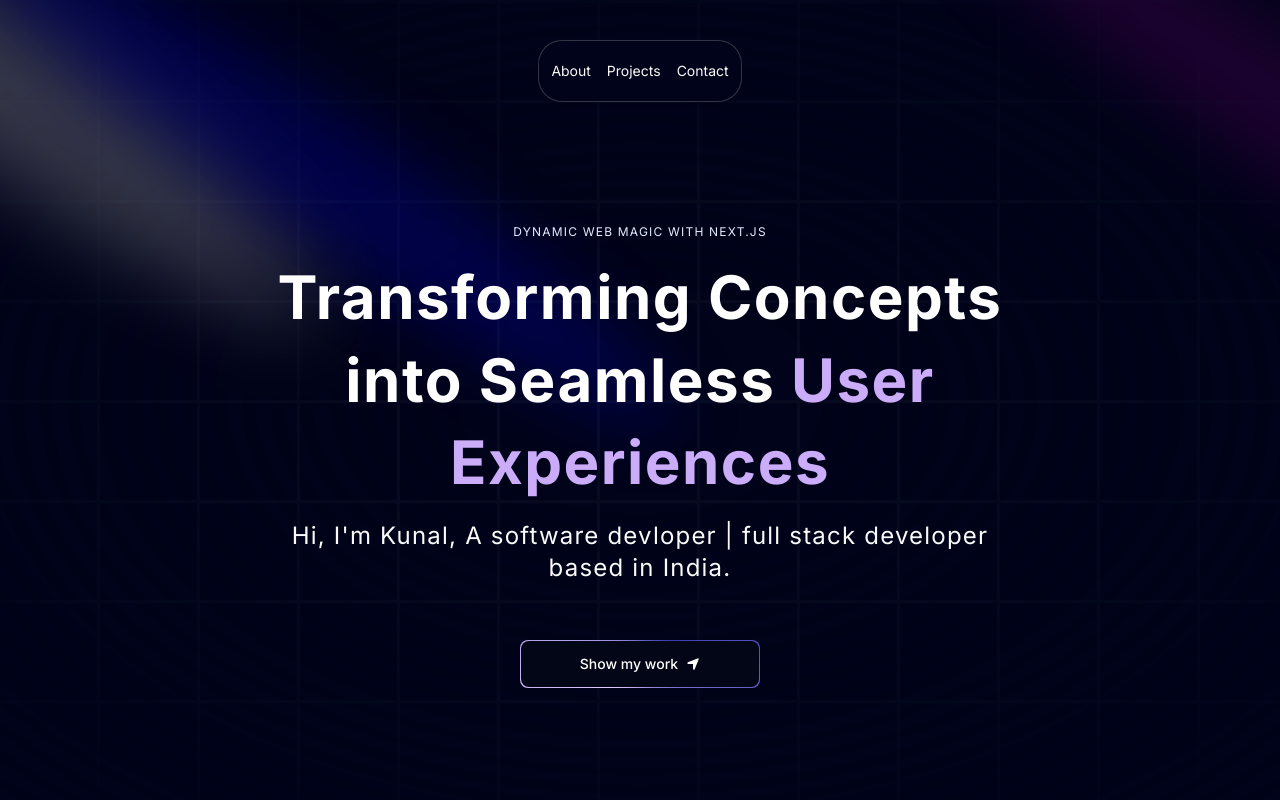
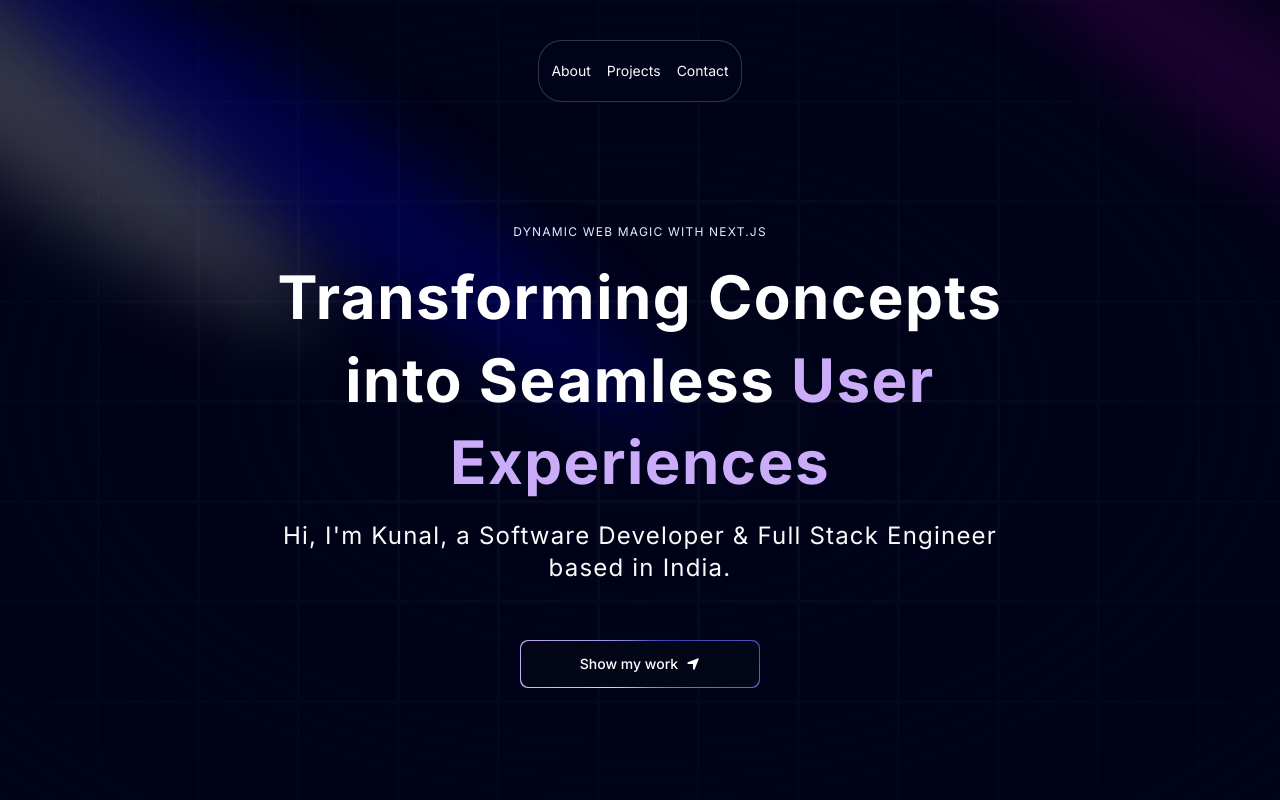
Before and after one commit to Kunal-sabale10/Portfolio, a Next.js app: page / in a window 1280 px wide. Shown: the top 800 px of the page. Built offline with nearby package versions, Linux system fonts and the light colour scheme.

Commit message:
fix(hero): polish introduction tagline and update work CTA link to projects

```diff
--- a/components/hero.tsx
+++ b/components/hero.tsx
@@ -37,10 +37,10 @@ export const Hero = () => {
           />
 
           <p className="mb-4 text-center text-sm md:text-lg md:tracking-wider lg:text-2xl">
-            Hi, I&apos;m {links.ownerName}, A software devloper | full stack developer based in India.
+            Hi, I&apos;m {links.ownerName}, a Software Developer & Full Stack Engineer based in India.
           </p>
 
-          <Link href="#about" className="md:mt-10">
+          <Link href="#projects" className="md:mt-10">
             <MagicButton
               title="Show my work"
               icon={<FaLocationArrow />}
```
